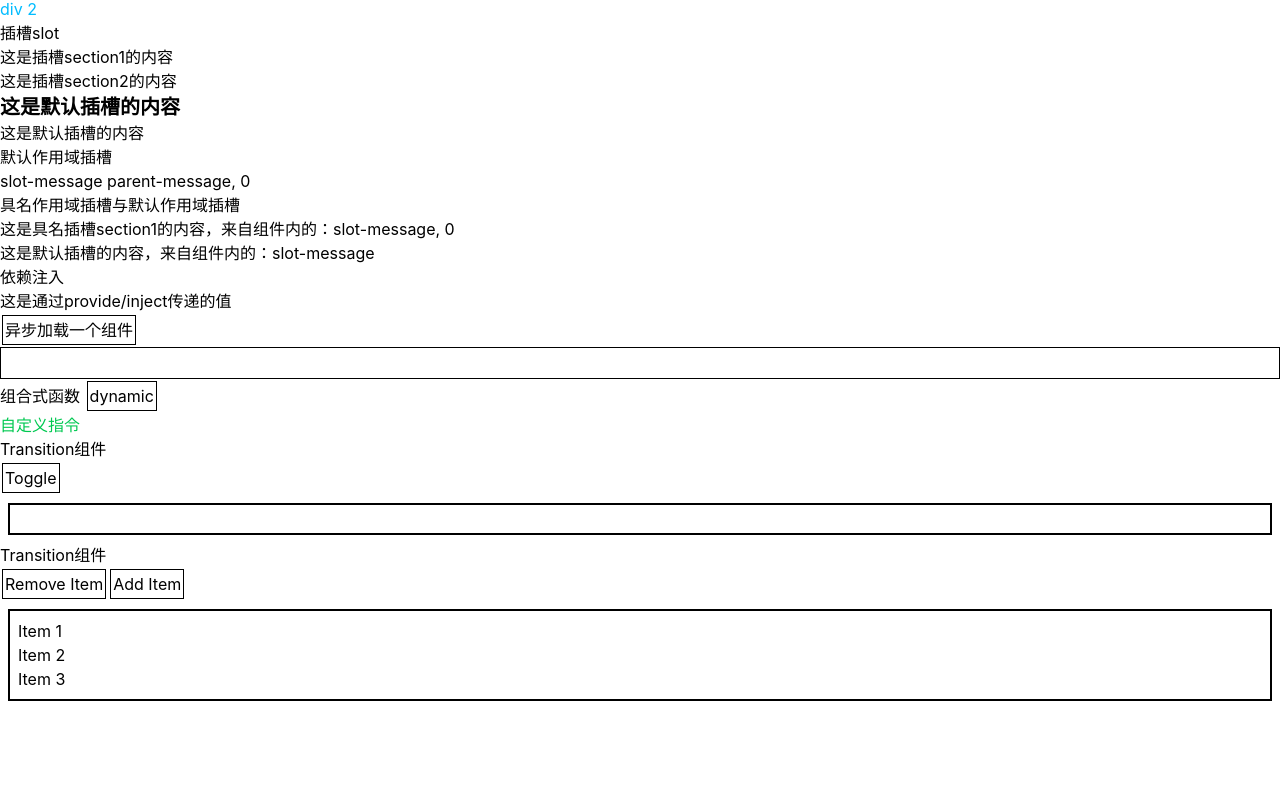
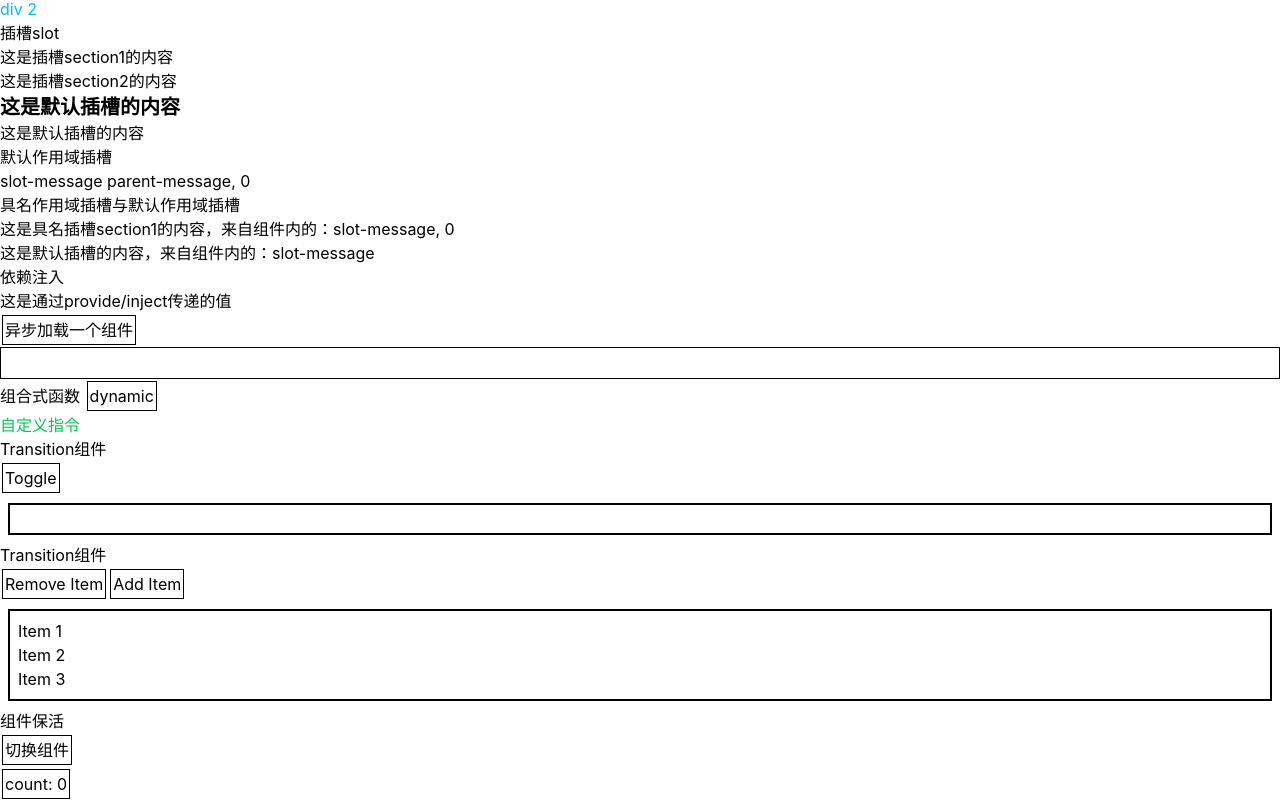
Before and after one commit to NULLICN/learnVue, a Vue app: page / in a window 1280 px wide. Shown: the part 1603-2404 px from the top of the page. Before the commit the page ends 2312 px from the top, so only its background shows below. Built offline with nearby package versions, Linux system fonts and the light colour scheme.

Commit message:
学习内置组件KeepAlive

```diff
--- a/src/App.vue
+++ b/src/App.vue
@@ -9,6 +9,7 @@ import {
   watch,
   watchEffect,
   watchPostEffect,
+  shallowRef,
   type Component,
 } from 'vue'
 
@@ -23,6 +24,8 @@ import Compo_Vmode from './components/Compo_Vmode.vue'
 import ContentCompo from './components/ContentCompo.vue'
 import PropsFromObj from './components/PropsFromObj.vue'
 import CompoTransition from './components/Compo_Transition.vue'
+import CompoKeepAlive from './components/Compo_KeepAlive.vue'
+import CompoNoKeepAlive from './components/Compo_NoKeepAlive.vue'
 
 // 组合式函数引入
 import { usePublicVariation } from './composables/usePublicVariation.ts'
@@ -222,7 +225,14 @@ const CompoAsync = defineAsyncComponent({
   },
 })
 
+// 1. 用 ref 包裹初始组件，使其成为响应式
+const keepAliveComponent = shallowRef(CompoKeepAlive)
 
+function toggleKeepAliveComponent() {
+  // 2. 通过 .value 赋值更新
+  keepAliveComponent.value = keepAliveComponent.value === CompoKeepAlive
+    ? CompoNoKeepAlive : CompoKeepAlive
+}
 </script>
 
 <template>
@@ -385,6 +395,12 @@ const CompoAsync = defineAsyncComponent({
   <p v-highlight>自定义指令</p>
 
   <CompoTransition />
+
+  <p>组件保活</p>
+  <button @click="toggleKeepAliveComponent">切换组件</button>
+  <KeepAlive include="Compo_KeepAlive">
+    <component :is="keepAliveComponent" />
+  </KeepAlive>
 </template>
 
 <style scoped>
--- /dev/null
+++ b/src/components/Compo_KeepAlive.vue
@@ -0,0 +1,10 @@
+<script setup lang="ts">
+import { ref } from 'vue'
+const count = ref(0)
+</script>
+
+<template>
+    <div>
+        <button @click="count++">count: {{ count }}</button>
+    </div>
+</template>
--- /dev/null
+++ b/src/components/Compo_NoKeepAlive.vue
@@ -0,0 +1,10 @@
+<script setup lang="ts">
+import { ref } from 'vue'
+const count = ref(0)
+</script>
+
+<template>
+    <div>
+        <button @click="count++">no keep-alive count: {{ count }}</button>
+    </div>
+</template>
```
